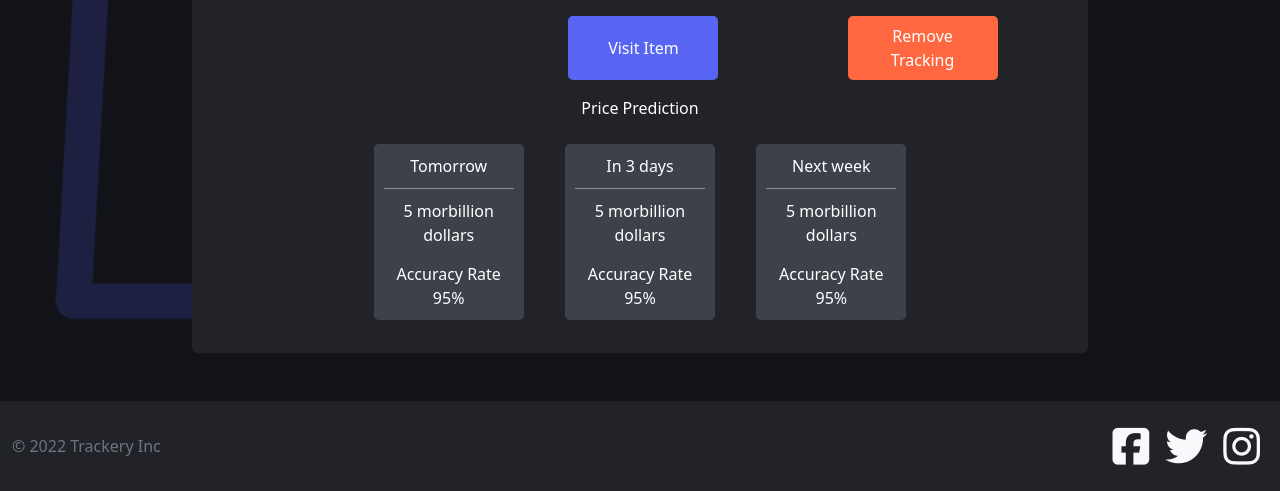
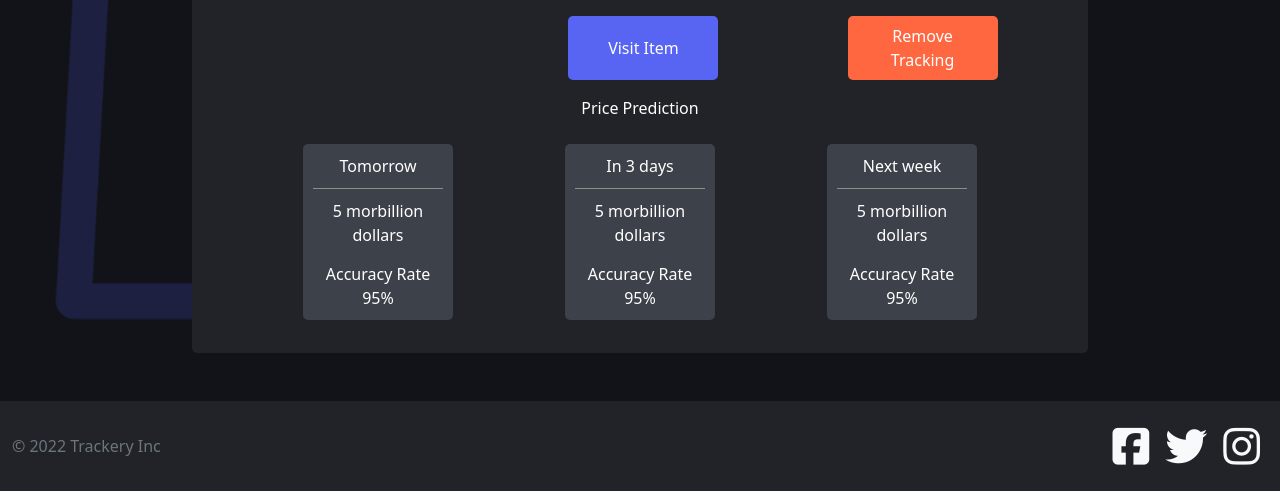
Before and after one commit to RaymondDehenrich/Trackery-Price-Tracker, a Flask app: page /detail in a window 1280 px wide. Shown: the part 574-1065 px from the top of the page. Run offline with Flask 3, Linux system fonts and the light colour scheme; style sheets or scripts are compiled from the project's sources; some libraries are stand-ins or nearby versions.

Commit message:
rapihin dikit lagi

```diff
--- a/static/scss/components/_item.scss
+++ b/static/scss/components/_item.scss
@@ -11,7 +11,7 @@
     text-align: center;
     border-radius: 10px;
     overflow: hidden;
-    width: Min(200px, 40vw);
+    width: Min(12em, 40vw);
     @include child_margin_vert(1em);
 
     &__img{
--- a/static/scss/layouts/detail.scss
+++ b/static/scss/layouts/detail.scss
@@ -101,10 +101,10 @@
 
 .pred{
     display: flex;
-    justify-content: space-around;
+    justify-content: center;
     flex-wrap: wrap;
     text-align: center;
-    padding: 0 10em;
+    column-gap: 5em;
 
     &__title{
         text-align: center;
--- a/static/scss/layouts/inventory.scss
+++ b/static/scss/layouts/inventory.scss
@@ -1,7 +1,7 @@
 @import "../_import.scss";
 
 @mixin content-child-width{
-    width: 50%;
+    width: Max(50%, 12em);
 }
 
 .inventory{
--- a/static/scss/layouts/search.scss
+++ b/static/scss/layouts/search.scss
@@ -5,7 +5,7 @@
     background-color: $bg-darkblue;
 
     &__content{
-        @include child_margin_vert(50px);
+        @include child_margin_vert(3em);
         @include child_margin_auto;
     }
 
```
